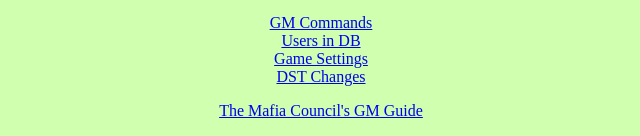
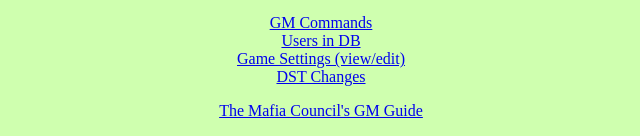
Before and after one commit to plund/mafia, a plain HTML site: page priv/index.html in a window 1280 px wide. Shown: the part 975-1111 px from the top of the page, without its empty margins (319-959 px from the left). Drawn offline with Linux system fonts and the light colour scheme.

Commit message:
Now page game_status handles partly created games

```diff
--- a/priv/index.html
+++ b/priv/index.html
@@ -183,7 +183,7 @@
       <p>
         <a href="GM_commands.html">GM Commands</a><br>
         <a href="e/web/users">Users in DB</a><br>
-        <a href="e/web/game_settings">Game Settings</a><br>
+        <a href="e/web/game_settings">Game Settings (view/edit)</a><br>
         <a href="e/web/dst_changes">DST Changes</a>
       <p>
         <a href="https://drive.google.com/file/d/0Bys__FjvbWqHVFFZSWUwYjF4bFU/view">
```
Also changed, not shown: 3 other files.
